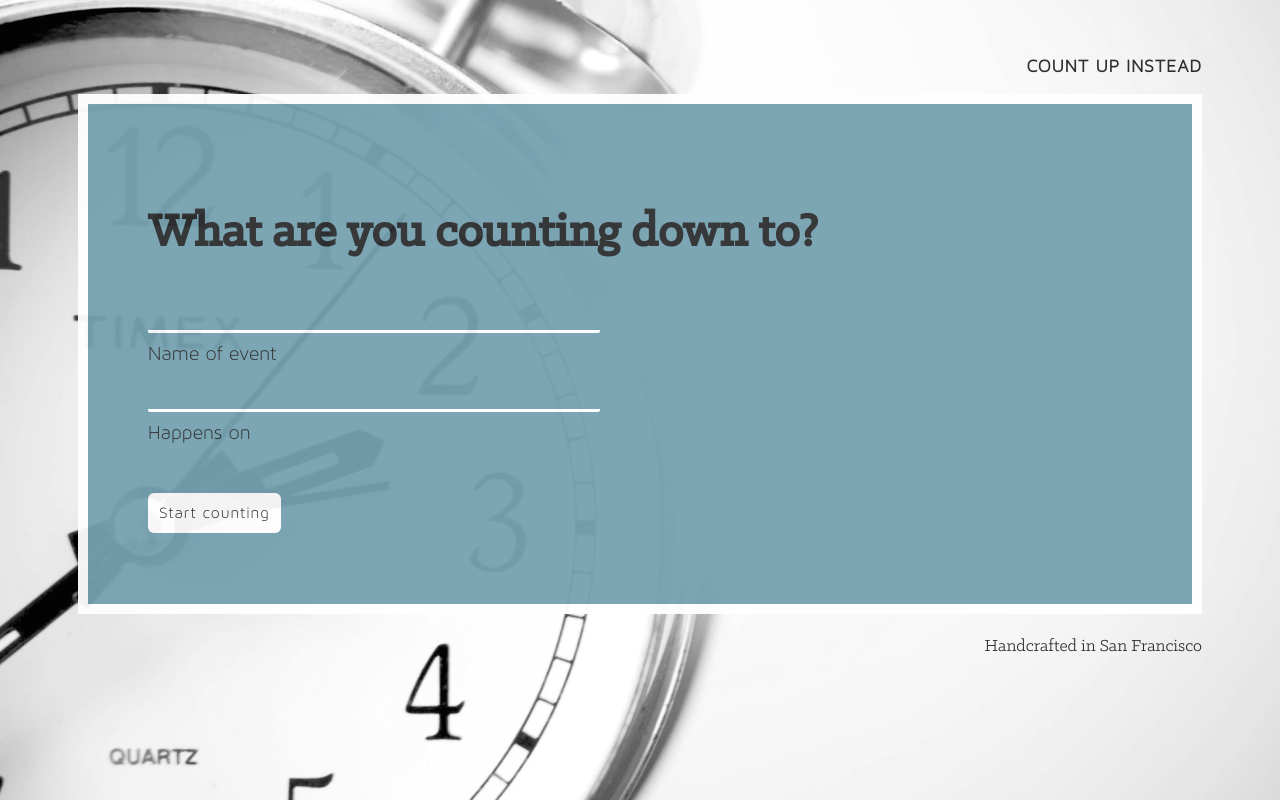
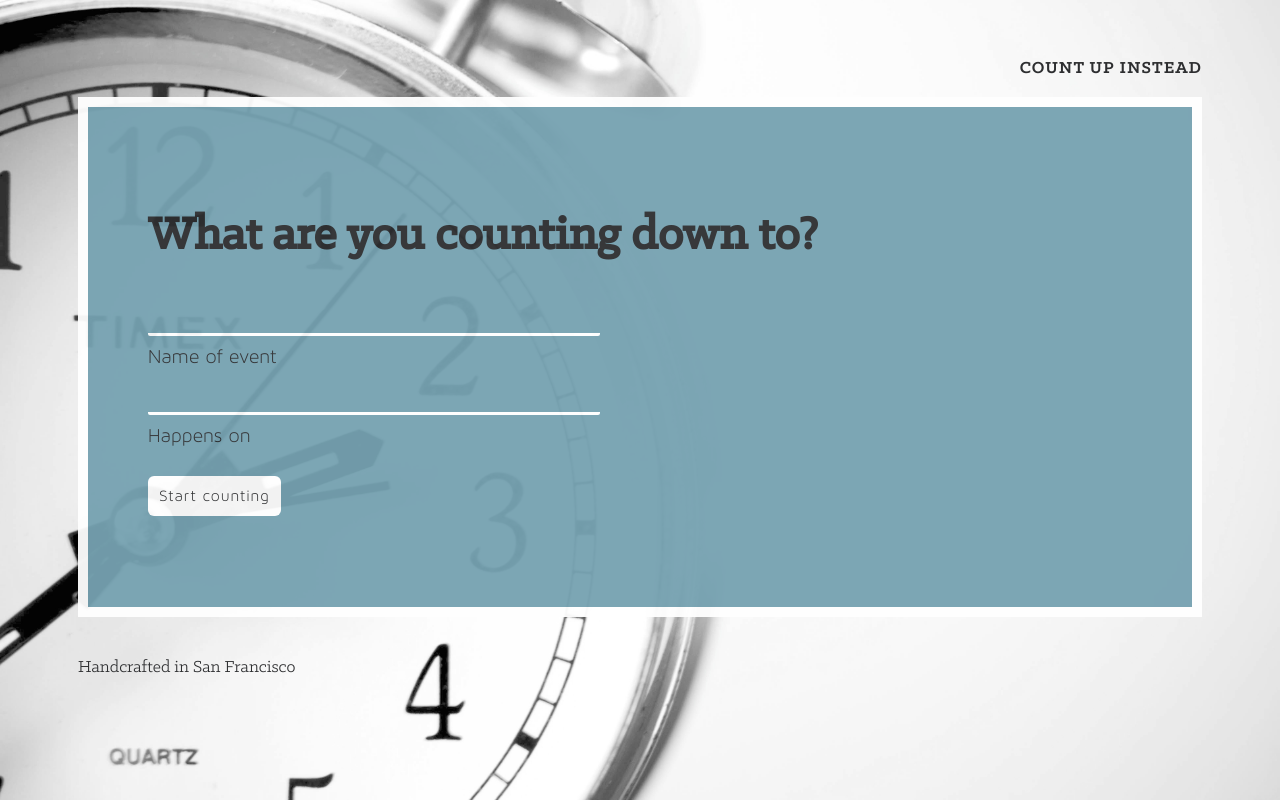
Before and after one commit to gwongz/countdown-countup, a Flask app: page / in a window 1280 px wide. Run offline with Flask 2, Linux system fonts and the light colour scheme; some libraries are stand-ins or nearby versions.

Commit message:
cleaning up stylesheet

```diff
--- a/app/static/css/style.css
+++ b/app/static/css/style.css
@@ -1,5 +1,7 @@
 @import url(../fonts/klinicslab/stylesheet.css);
 @import url(../fonts/mavenpro/stylesheet.css);
+/* colors */
+/* fonts */
 body {
   font-size: 26px;
   font-family: 'klinic_slabbook', 'Georgia', serif;
@@ -15,25 +17,22 @@ body {
 .wrapper {
   padding: 20px 50px;
   min-height: 100%;
-  margin-bottom: -142px; }
+  margin-bottom: -100px; }
   .wrapper:after {
     content: '';
     display: block; }
 
 footer, .wrapper:after {
-  height: 142px;
+  height: 100px;
   padding: 0 50px;
-  text-align: right;
   font-size: 18px; }
 
-.appLayer {
-  font-family: 'maven_pro_light300', Helvetica-Neue, Helvetica, sans-serif; }
-  .appLayer p {
-    text-align: right;
-    text-transform: uppercase;
-    letter-spacing: 1px;
-    font-weight: bold;
-    font-size: 18px; }
+.appLayer p {
+  font-family: 'klinic_slabbold';
+  text-align: right;
+  text-transform: uppercase;
+  font-size: 18px;
+  letter-spacing: 1px; }
 
 .countBox {
   background: 0;
@@ -43,7 +42,8 @@ footer, .wrapper:after {
   min-height: 500px; }
 
 .countForm, .timer {
-  padding: 60px; }
+  padding: 60px;
+  font-family: 'maven_pro_light300', Helvetica-Neue, Helvetica, sans-serif; }
   .countForm h1, .timer h1 {
     font-family: 'klinic_slabmedium';
     font-size: 50px;
@@ -84,35 +84,3 @@ footer, .wrapper:after {
     .countForm input[type=submit]:hover, .countForm input [type=button]:hover, .timer input[type=submit]:hover, .timer input [type=button]:hover, .timerButton input[type=submit]:hover, .timerButton input [type=button]:hover {
       background-color: #2d2e30;
       color: #fff; }
-
-.submitDiv {
-  padding-top: 20px; }
-
-.tooltip {
-  display: inline;
-  position: relative; }
-
-.tooltip:hover:after {
-  background: 0;
-  background: rgba(0, 0, 0, 0.8);
-  border-radius: 5px;
-  bottom: 20px;
-  color: #fff;
-  content: attr(title);
-  left: 50%;
-  padding: 20px 5px;
-  position: absolute;
-  z-index: 98;
-  width: 200px;
-  font-size: 16px;
-  text-align: center; }
-
-.tooltip:hover:before {
-  border: solid;
-  border-color: #333 transparent;
-  border-width: 6px 6px 0 6px;
-  bottom: 14px;
-  content: "";
-  left: 80%;
-  position: absolute;
-  z-index: 99; }
--- a/app/templates/index.html
+++ b/app/templates/index.html
@@ -21,7 +21,7 @@
 
     </div>
     <footer>
-    Handcrafted in San Francisco
+    <p>Handcrafted in San Francisco</p>
     </footer>
 
     <script type="text/javascript" src="../static/js/app.js"></script>
--- a/src/sass/style.scss
+++ b/src/sass/style.scss
@@ -2,20 +2,19 @@
 @import '../fonts/mavenpro/stylesheet.css';
 
 
-
+/* colors */
 $light-gray: #f0f3f8;
 $near-black: #2d2e30;
 $dark-gray: rgb(41,41,41);
 $orange: #f0a748;
-$text-transparent: rgba(255,255,255,0.8);
-$text-main: rgb(255,255,255);
-$btn-border: rgb(41,41,41);
 $white: #fff;
 $black: #000;
+
+/* fonts */
 $font-primary: 'klinic_slabbook', 'Georgia', serif;
 $font-subhed: 'maven_pro_light300', Helvetica-Neue, Helvetica, sans-serif;
 $font-edmond: 'maven_pro_light300';
-$klinicbold: 'klinic_slabbold';
+$font-primary-bold: 'klinic_slabbold';
 $smaller: 18px;
 
 
@@ -58,7 +57,7 @@ body {
 .wrapper {
   padding: 20px 50px;
   min-height: 100%;
-  margin-bottom: -142px;
+  margin-bottom: -100px;
 
   &:after {
     content: '';
@@ -67,21 +66,20 @@ body {
 }
 
 footer, .wrapper:after{
-  height: 142px;
+  height: 100px;
   padding: 0 50px;
-  text-align: right;
   font-size: $smaller;
 
 }
 
 .appLayer {
-  font-family: $font-subhed;
+
   p {
+    font-family: $font-primary-bold;
     text-align: right;
     text-transform: uppercase;
+    font-size: $smaller;
     letter-spacing: 1px;
-    font-weight: bold;
-    font-size: $smaller;
   }
 }
 
@@ -96,6 +94,7 @@ footer, .wrapper:after{
 
 .countForm, .timer {
   padding: 60px;
+  font-family: $font-subhed;
 
   h1 {
     font-family: 'klinic_slabmedium';
@@ -155,44 +154,3 @@ footer, .wrapper:after{
     }
   }
 }
-
-
-.submitDiv{
-  padding-top: 20px;
-}
-
-
-
-
-.tooltip{
-  display: inline;
-  position: relative;
-
-}
-
-.tooltip:hover:after{
-  background: 0;
-  background: rgba(0,0,0,.8);
-  border-radius: 5px;
-  bottom: 20px;
-  color: #fff;
-  content: attr(title);
-  left: 50%;
-  padding: 20px 5px;
-  position: absolute;
-  z-index: 98;
-  width: 200px;
-  font-size: 16px;
-  text-align: center;
-}
-
-.tooltip:hover:before{
-  border: solid;
-  border-color: #333 transparent;
-  border-width: 6px 6px 0 6px;
-  bottom: 14px;
-  content: "";
-  left: 80%;
-  position: absolute;
-  z-index: 99;
-}
```
Also changed, not shown: app/static/js/app.js, 1 other file.
